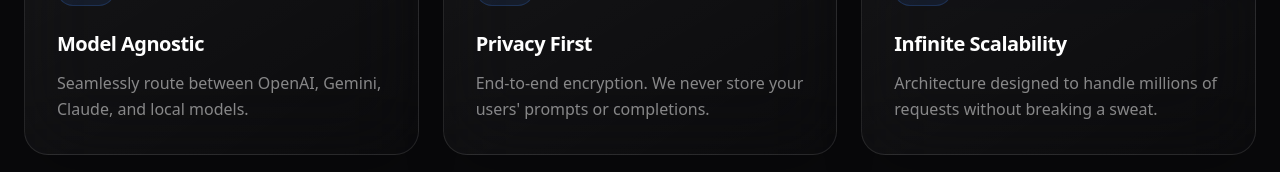
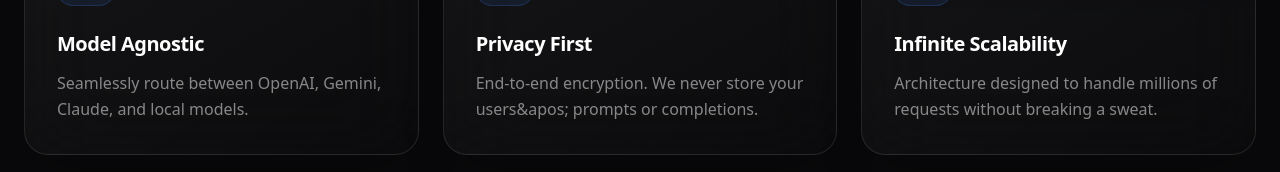
Before and after one commit to sksaminuddin979-cpu/omniscale-app, a Next.js app: page / in a window 1280 px wide. Shown: the part 1281-1453 px from the top of the page. Built offline with nearby package versions, Linux system fonts and the light colour scheme; no server answers.

Commit message:
fix: resolve ESLint unescaped entities

```diff
--- a/app/login/page.js
+++ b/app/login/page.js
@@ -88,7 +88,7 @@
         </form>
 
         <p className="text-center text-sm text-white/50 mt-6">
-          Don't have an account? <Link href="/signup" className="text-primary hover:underline">Sign up</Link>
+          Don&apos;t have an account? <Link href="/signup" className="text-primary hover:underline">Sign up</Link>
         </p>
       </motion.div>
     </div>
--- a/app/page.js
+++ b/app/page.js
@@ -64,7 +64,7 @@
             transition={{ duration: 0.7, delay: 0.2 }}
             className="text-xl md:text-2xl text-white/60 mb-12 max-w-3xl leading-relaxed font-light"
           >
-            The world's most advanced AI Gateway. Route, rate-limit, and monetize your LLM traffic with absolute precision on Cloudflare's global network.
+            The world&apos;s most advanced AI Gateway. Route, rate-limit, and monetize your LLM traffic with absolute precision on Cloudflare&apos;s global network.
           </motion.p>
 
           <motion.div
@@ -98,7 +98,7 @@
             { icon: Shield, title: "Enterprise Security", desc: "Supabase row-level security and JWT authentication out of the box." },
             { icon: Zap, title: "Instant Monetization", desc: "Bulletproof Lemon Squeezy integration for subscription billing." },
             { icon: Cpu, title: "Model Agnostic", desc: "Seamlessly route between OpenAI, Gemini, Claude, and local models." },
-            { icon: Lock, title: "Privacy First", desc: "End-to-end encryption. We never store your users' prompts or completions." },
+            { icon: Lock, title: "Privacy First", desc: "End-to-end encryption. We never store your users&apos; prompts or completions." },
             { icon: Layers, title: "Infinite Scalability", desc: "Architecture designed to handle millions of requests without breaking a sweat." }
           ].map((feature, i) => (
             <motion.div
```
